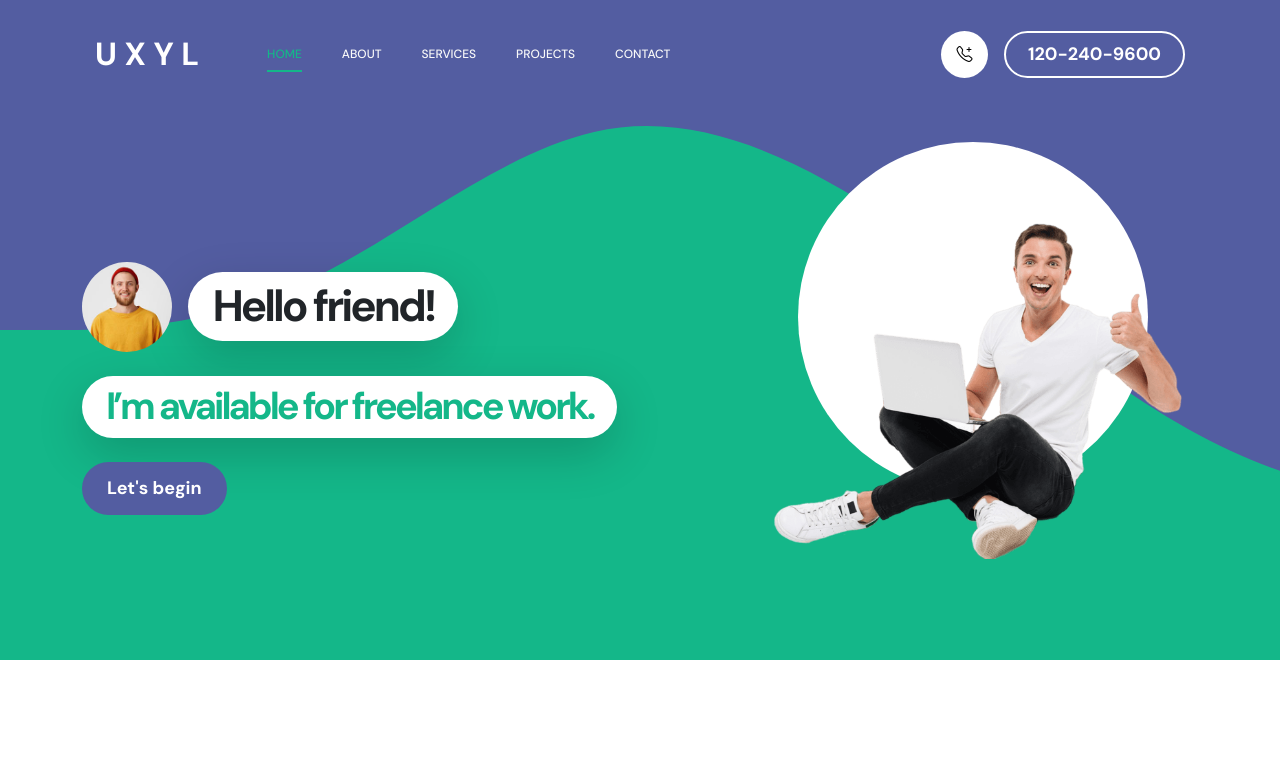
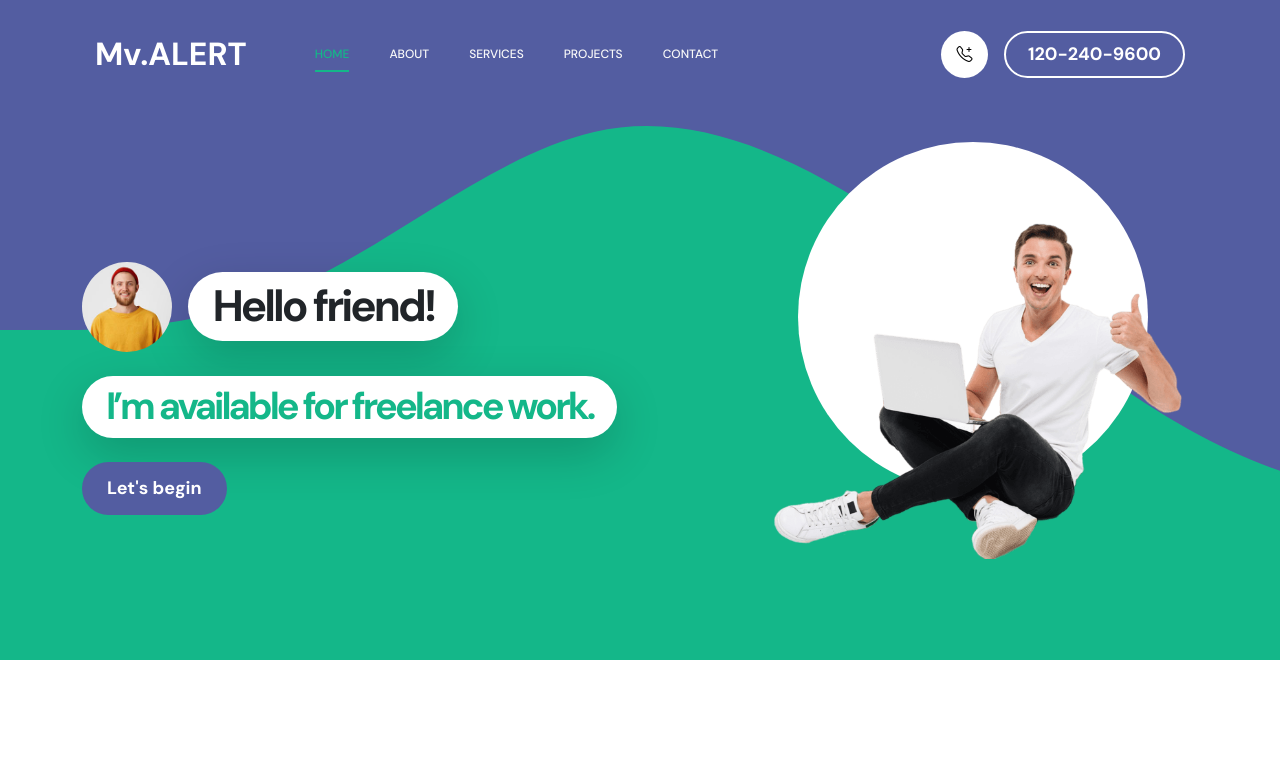
Before and after one commit to muxyl/muxyl.github.io, a plain HTML site: page index.html in a window 1280 px wide. Shown: the top 777 px of the page. Drawn offline with Linux system fonts and the light colour scheme.

Commit message:
Update index.html

```diff
--- a/index.html
+++ b/index.html
@@ -48,7 +48,7 @@ https://templatemo.com/tm-578-first-portfolio
                     <span class="navbar-toggler-icon"></span>
                 </button>
 
-                <a href="index.html" class="navbar-brand mx-auto mx-lg-0">U X Y L </a>
+                <a href="index.html" class="navbar-brand mx-auto mx-lg-0">Mv.ALERT </a>
 
                 <div class="d-flex align-items-center d-lg-none">
                     <i class="navbar-icon bi-telephone-plus me-3"></i>
```
